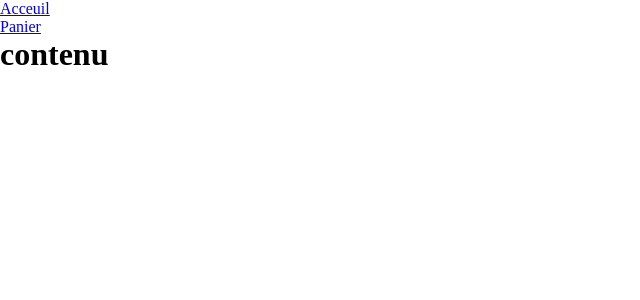
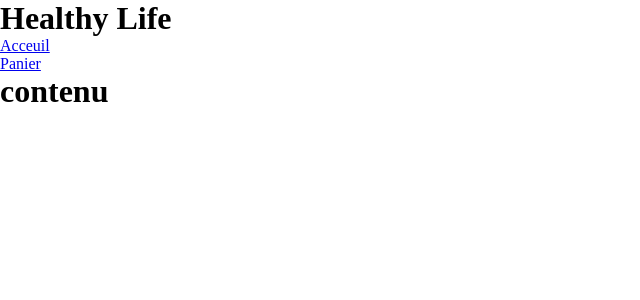
Before and after one commit to NicolasRadic/workshop-react-website, a React (Create React App) app: page / in a window 1280 px wide. Shown: the top 300 px of the page, without its empty margins (0-640 px from the left). Built offline with nearby package versions, Linux system fonts and the light colour scheme.

Commit message:
add title nav bar

```diff
--- a/public/index.html
+++ b/public/index.html
@@ -10,7 +10,7 @@
       content="Web site created using create-react-app"
     />
 
-    <title>React App</title>
+    <title>healthy app</title>
   </head>
   <body>
     <noscript>You need to enable JavaScript to run this app.</noscript>
--- a/src/components/NavBar.js
+++ b/src/components/NavBar.js
@@ -4,6 +4,7 @@ import { NavLink } from "react-router-dom";
 const NavBar = () => {
   return (
     <div>
+      <h1>Healthy Life</h1>
       <nav>
         <ul>
           <NavLink
```
